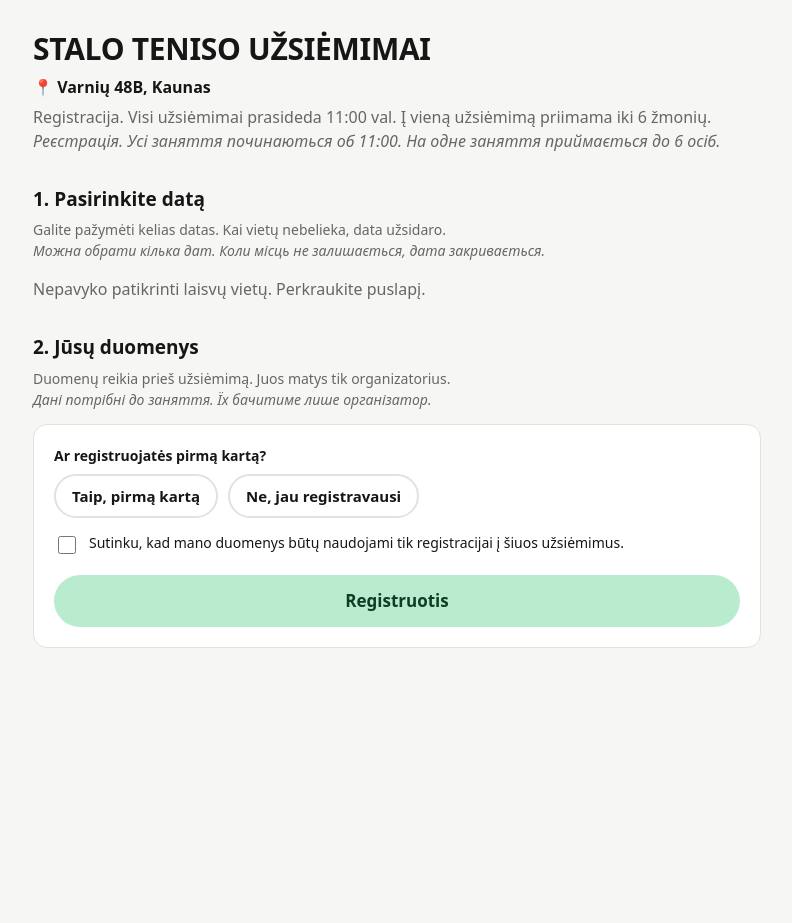
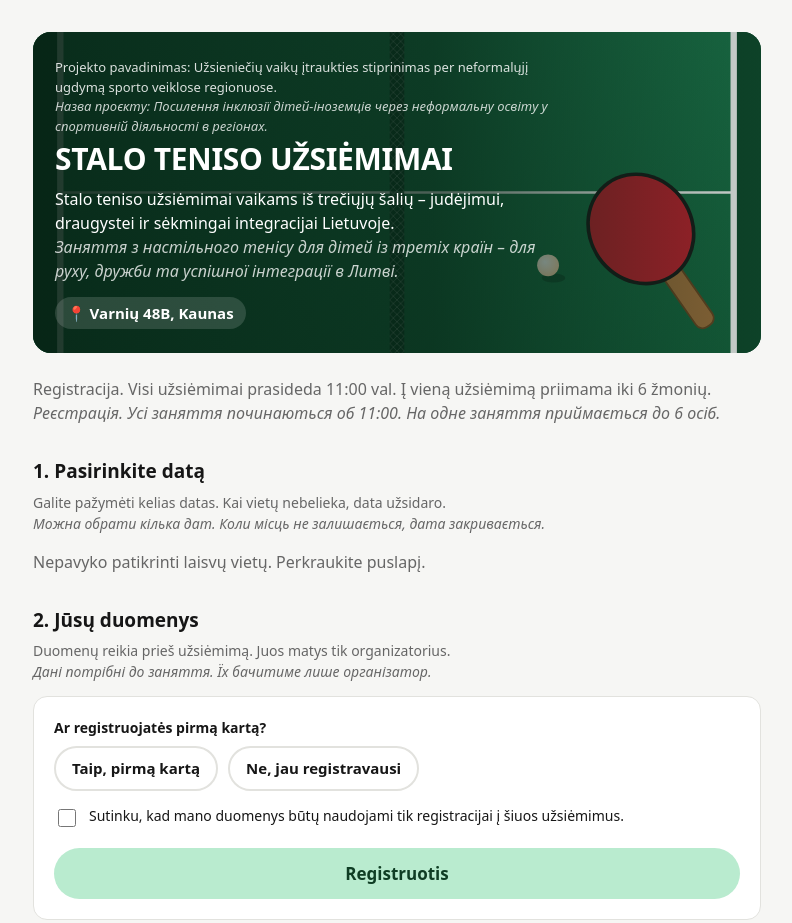
Before and after one commit to stalo-teniso-kaunas/registracija, a plain HTML site: page index.html in a window 1280 px wide. Shown: the whole page, without its empty margins (243-1035 px from the left). Before the commit the page ends 800 px from the top, so only its background shows below. Drawn offline with Linux system fonts and the light colour scheme; no server answers.

Commit message:
Projekto pavadinimas, paantraštė ir stalo teniso fonas
Co-Authored-By: Claude Opus 5.5 <noreply@anthropic.com>

```diff
--- a/index.html
+++ b/index.html
@@ -20,7 +20,18 @@
   h2 { font-size: 19px; margin: 32px 0 6px; }
   .hint { color: var(--muted); font-size: 14px; margin: 0 0 14px; }
   .uk { display: block; font-style: italic; color: var(--muted); }
-  .addr { font-weight: 600; margin: 0 0 6px; }
+  .addr { font-weight: 600; margin: 0; }
+  .hero { position: relative; overflow: hidden; border-radius: 18px; margin: 0 0 24px; color: #fff; background: #0f4a2d; }
+  .hero-bg { position: absolute; inset: 0; width: 100%; height: 100%; }
+  .hero::after { content: ""; position: absolute; inset: 0;
+    background: linear-gradient(90deg, rgba(6,34,20,.9) 0%, rgba(6,34,20,.72) 55%, rgba(6,34,20,.2) 100%); }
+  .hero-in { position: relative; z-index: 1; padding: 26px 22px 24px; max-width: 560px; }
+  .hero h1 { color: #fff; margin: 6px 0 10px; }
+  .hero .proj { font-size: 13px; margin: 0 0 4px; color: rgba(255,255,255,.85); }
+  .hero .sub { font-size: 16px; margin: 0 0 14px; }
+  .hero .uk { color: rgba(255,255,255,.78); }
+  .hero .addr { display: inline-block; background: rgba(255,255,255,.14); border-radius: 999px; padding: 5px 12px; font-size: 15px; }
+  @media (max-width: 560px) { .hero::after { background: rgba(6,34,20,.78); } .hero-in { padding: 22px 18px; } }
   button:hover:not(:disabled) { background: #a3e2bf; }
   .month { font-weight: 700; font-size: 14px; text-transform: uppercase; letter-spacing: .06em;
     color: var(--muted); margin: 18px 0 8px; }
@@ -74,8 +85,40 @@
 </head>
 <body>
 <div class="wrap">
-  <h1>STALO TENISO UŽSIĖMIMAI</h1>
-  <p class="addr">📍 Varnių 48B, Kaunas</p>
+  <header class="hero">
+    <svg class="hero-bg" viewBox="0 0 800 420" preserveAspectRatio="xMidYMid slice" aria-hidden="true">
+      <defs>
+        <pattern id="mesh" width="8" height="8" patternUnits="userSpaceOnUse">
+          <path d="M0 0L8 8M8 0L0 8" stroke="#ffffff" stroke-opacity=".35" stroke-width="1"/>
+        </pattern>
+        <radialGradient id="ball" cx=".35" cy=".35" r=".7"><stop offset="0" stop-color="#fff"/><stop offset="1" stop-color="#ffd9b0"/></radialGradient>
+        <linearGradient id="table" x1="0" y1="0" x2="1" y2="1"><stop offset="0" stop-color="#23895a"/><stop offset="1" stop-color="#16653f"/></linearGradient>
+      </defs>
+      <rect width="800" height="420" fill="#0f4a2d"/>
+      <rect x="30" y="30" width="740" height="360" rx="4" fill="url(#table)" stroke="#fff" stroke-width="7"/>
+      <line x1="30" y1="210" x2="770" y2="210" stroke="#fff" stroke-width="3"/>
+      <rect x="392" y="14" width="16" height="392" fill="#0a2e1c" fill-opacity=".75"/>
+      <rect x="392" y="14" width="16" height="392" fill="url(#mesh)"/>
+      <rect x="389" y="14" width="22" height="5" fill="#fff"/>
+      <rect x="389" y="401" width="22" height="5" fill="#fff"/>
+      <ellipse cx="572" cy="304" rx="13" ry="5" fill="#000" fill-opacity=".25"/>
+      <circle cx="566" cy="290" r="12" fill="url(#ball)"/>
+      <g transform="translate(668 250) rotate(-35)">
+        <rect x="-11" y="52" width="22" height="78" rx="9" fill="#a8743f"/>
+        <rect x="-11" y="52" width="22" height="78" rx="9" fill="none" stroke="#6e4823" stroke-width="2"/>
+        <ellipse cx="0" cy="0" rx="58" ry="64" fill="#1a1a1a"/>
+        <ellipse cx="0" cy="0" rx="54" ry="60" fill="#c8202f"/>
+      </g>
+    </svg>
+    <div class="hero-in">
+      <p class="proj">Projekto pavadinimas: Užsieniečių vaikų įtraukties stiprinimas per neformalųjį ugdymą sporto veiklose regionuose.
+        <span class="uk">Назва проєкту: Посилення інклюзії дітей-іноземців через неформальну освіту у спортивній діяльності в регіонах.</span></p>
+      <h1>STALO TENISO UŽSIĖMIMAI</h1>
+      <p class="sub">Stalo teniso užsiėmimai vaikams iš trečiųjų šalių – judėjimui, draugystei ir sėkmingai integracijai Lietuvoje.
+        <span class="uk">Заняття з настільного тенісу для дітей із третіх країн – для руху, дружби та успішної інтеграції в Литві.</span></p>
+      <p class="addr">📍 Varnių 48B, Kaunas</p>
+    </div>
+  </header>
   <p class="lead">Registracija. Visi užsiėmimai prasideda 11:00 val. Į vieną užsiėmimą priimama iki <span class="maxTxt">6</span> žmonių.
     <span class="uk">Реєстрація. Усі заняття починаються об 11:00. На одне заняття приймається до <span class="maxTxt">6</span> осіб.</span></p>
 
```
